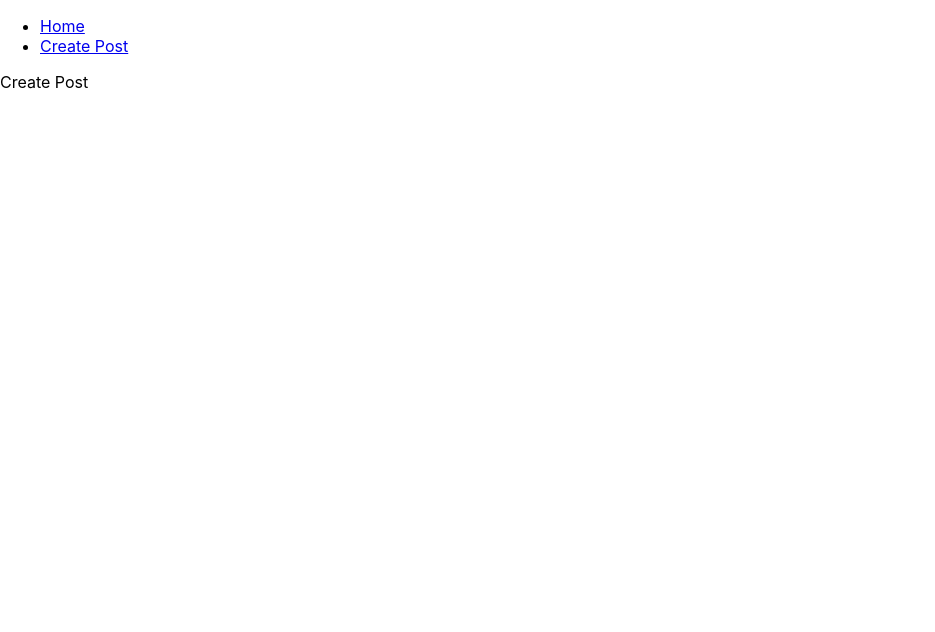
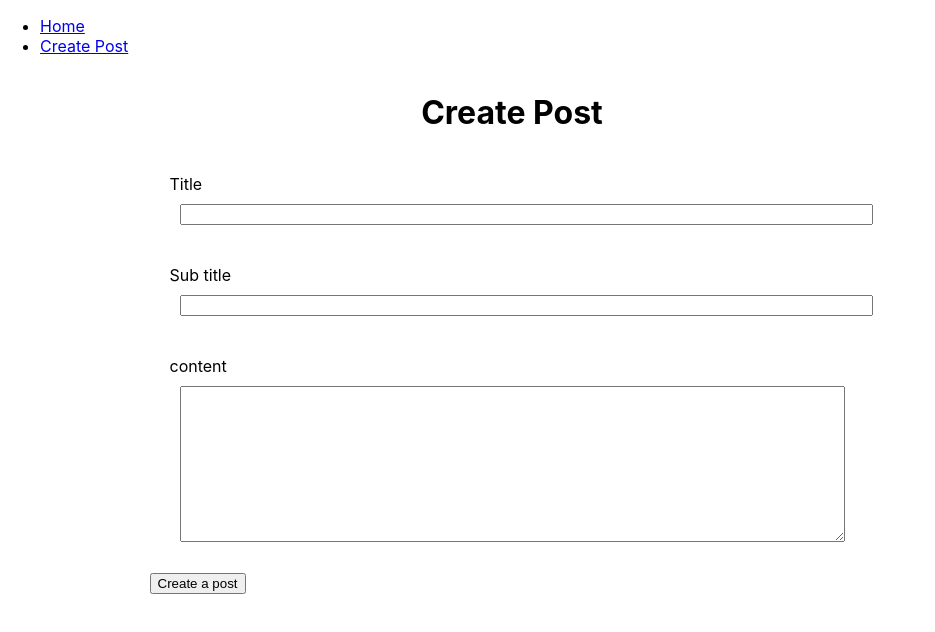
Before and after one commit to divyareddy271/React_blog, a React app: page /post/create-post in a window 1280 px wide. Shown: the whole page, without its empty margins (0-935 px from the left). Built offline with nearby package versions, Linux system fonts and the light colour scheme.

Commit message:
added CSS

```diff
--- a/src/components/createPost.js
+++ b/src/components/createPost.js
@@ -1,8 +1,40 @@
+import { useState } from "react";
+import '../../src/index.css'
+
 function CreatePost() {
+  const [title,setTitle] = useState();
+  const [subtitle,setsubTitle] = useState();
+  const [content,setContent] = useState();
+  function handleeventsubmit(e){
+    e.preventDefault();
+    console.log(title);
+    return e;
+  }
     return (
-      <div className="CreatePost">
-        Create Post
+      <div className="Create-post">
+        <div className="Heading">
+        <h1>Create Post</h1>
+        </div>
+      <div className="Create-post-form">
+        <form onSubmit={handleeventsubmit}>
+        <div className="form-field">
+            <label>Title</label>
+            <input size="80" value={title} onChange={((e) => setTitle(e.target.value))}/>
+          </div>
+
+          <div className="form-field">
+            <label>Sub title</label>
+            <input size="80" value={subtitle} onChange={((e) => setsubTitle(e.target.value))} />
+          </div>
+          <div className="form-field">
+            <label>content</label>
+            <textarea rows="10" cols="1" value={content} onChange={((e) => setContent(e.target.value))}></textarea>
+          </div>
+          <button type="submit">Create a post</button>
+        </form>
       </div>
+      </div>
+
     );
   }
 
--- a/src/index.css
+++ b/src/index.css
@@ -11,3 +11,35 @@ code {
   font-family: source-code-pro, Menlo, Monaco, Consolas, 'Courier New',
     monospace;
 }
+.Create-post{
+  display: flex;
+  flex-direction: column;
+  justify-content: center;
+  align-items: center;
+  width: 80%;
+}
+.heading{
+  text-align: center;
+}
+.Create-post-form{
+  display:flex;
+  width:80%;
+  align-items: center;
+  margin: auto;
+  justify-content: center;
+}
+.form-field{
+  display: flex;
+  flex-direction: column;
+  justify-content: space-between;
+  margin:10px;
+  padding:10px;
+  height:auto;
+ }
+input{
+  width:100%;
+  margin:10px;
+}
+textarea{
+  margin: 10px;
+}
```
